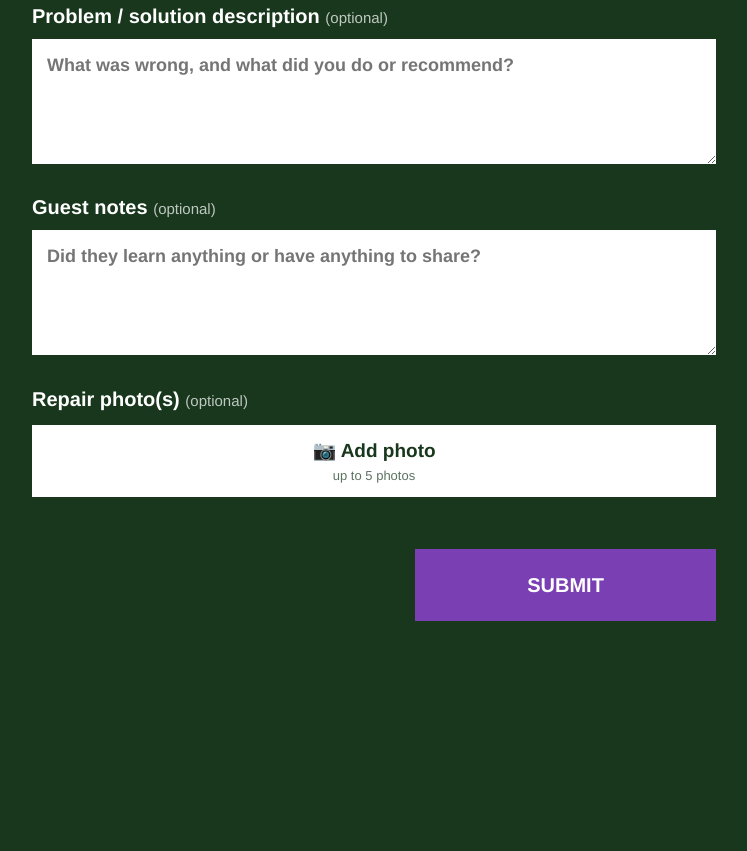
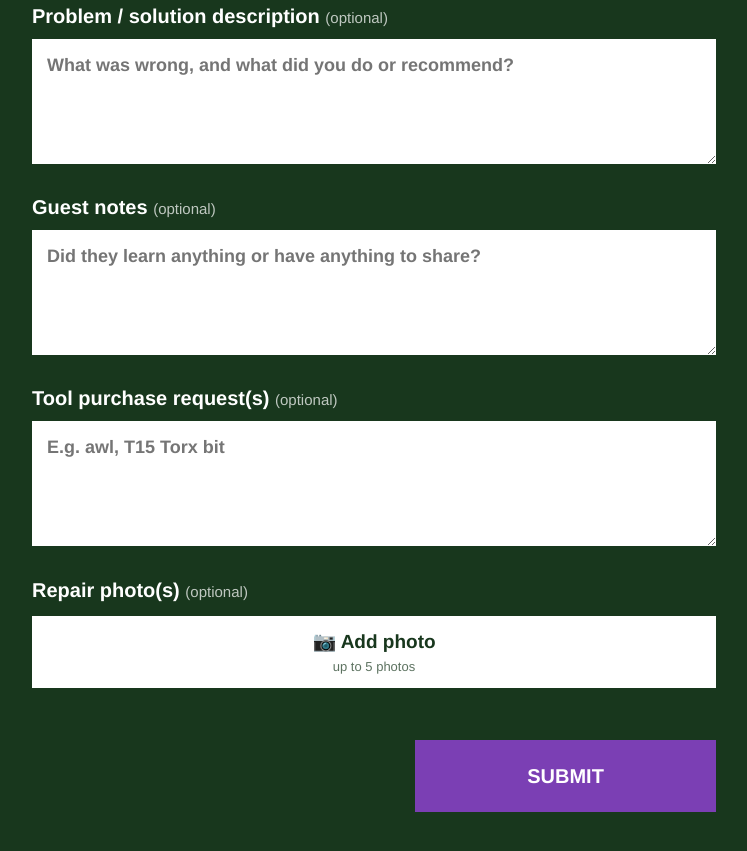
Before and after one commit to alecstein/rceb-repair-form, a plain HTML site: page public/index.html in a window 1280 px wide. Shown: the part 2195-3046 px from the top of the page, without its empty margins (266-1013 px from the left). Before the commit the page ends 2951 px from the top, so only its background shows below. Drawn offline with Linux system fonts and the light colour scheme.

Commit message:
Update index.html

```diff
--- a/public/index.html
+++ b/public/index.html
@@ -578,6 +578,17 @@
             <span class="optional">(optional)</span>
             <textarea name="f7" id="f7" autocomplete="off" writingsuggestions="false" placeholder="Did they learn anything or have anything to share?" ></textarea>
           </label>
+          <label class="field" for="f8">
+            Tool purchase request(s)
+            <span class="optional">(optional)</span>
+            <textarea
+              name="f8"
+              id="f8"
+              autocomplete="off"
+              writingsuggestions="false"
+              placeholder="E.g. awl, T15 Torx bit"
+            ></textarea>
+          </label>
           <div class="photo-block">
             <div class="photo-heading">
               Repair photo(s)
@@ -616,7 +627,8 @@
     const form = byId('repairForm');
     const canonicalFields = {
       volunteerName: 'f1', guestName: 'f2', itemType: 'f3', brand: 'f4',
-      modelInfo: 'f5', problemSolution: 'f6', guestReflection: 'f7'
+      modelInfo: 'f5', problemSolution: 'f6', guestReflection: 'f7',
+      toolPurchaseRequests: 'f8'
     };
     let submitting = false;
     let lockedScrollY = 0;
```
